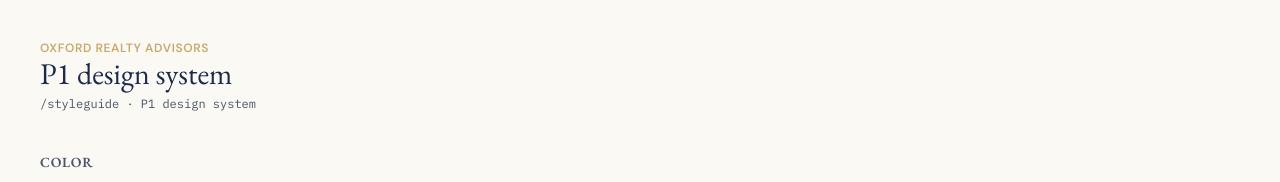
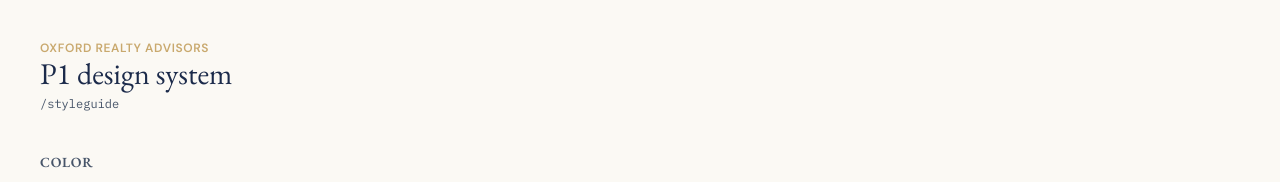
Before and after one commit to ZeOoba/ora-pm, a React (Vite) app: page /styleguide in a window 1280 px wide. Shown: the top 182 px of the page. Built offline with nearby package versions, Linux system fonts and the light colour scheme; no server answers.

Commit message:
fix(ui): drop duplicated subtitle in StyleGuide
Co-Authored-By: Claude Opus 5.5 <noreply@anthropic.com>

```diff
--- a/src/pages/StyleGuide.tsx
+++ b/src/pages/StyleGuide.tsx
@@ -55,7 +55,7 @@ export function StyleGuide() {
       <header className="mb-10">
         <p className="text-xs font-semibold uppercase tracking-wider text-gold">Oxford Realty Advisors</p>
         <h1 className="text-3xl font-display text-navy">P1 design system</h1>
-        <p className="font-mono text-xs text-status-neutral mt-1">/styleguide · P1 design system</p>
+        <p className="font-mono text-xs text-status-neutral mt-1">/styleguide</p>
       </header>
 
       <section className="mb-10">
```
